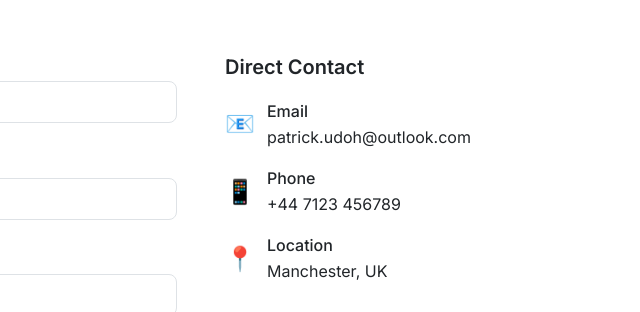
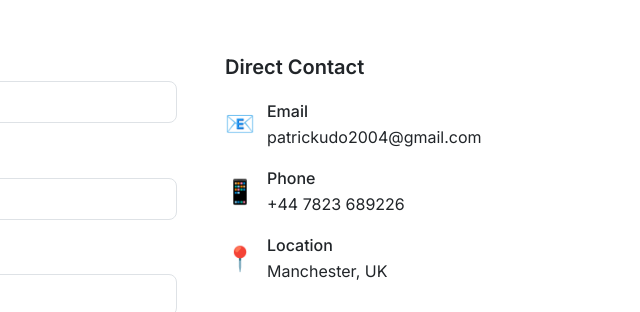
Before and after one commit to patrickudo2004/patrick-portfolio, a website: page index.html in a window 1280 px wide. Shown: the part 6000-6312 px from the top of the page, 439-1079 px from the left. Drawn offline with Linux system fonts and the light colour scheme.

Commit message:
updated contact details

```diff
--- a/index.html
+++ b/index.html
@@ -668,7 +668,7 @@
                                         <span class="text-2xl">📧</span>
                                         <div>
                                             <p class="font-medium">Email</p>
-                                            <p class="text-text-secondary dark:text-dark-text-secondary">patrick.udoh@outlook.com</p>
+                                            <p class="text-text-secondary dark:text-dark-text-secondary">patrickudo2004@gmail.com</p>
                                         </div>
                                     </div>
 
@@ -676,7 +676,7 @@
                                         <span class="text-2xl">📱</span>
                                         <div>
                                             <p class="font-medium">Phone</p>
-                                            <p class="text-text-secondary dark:text-dark-text-secondary">+44 7123 456789</p>
+                                            <p class="text-text-secondary dark:text-dark-text-secondary">+44 7823 689226</p>
                                         </div>
                                     </div>
 
```
